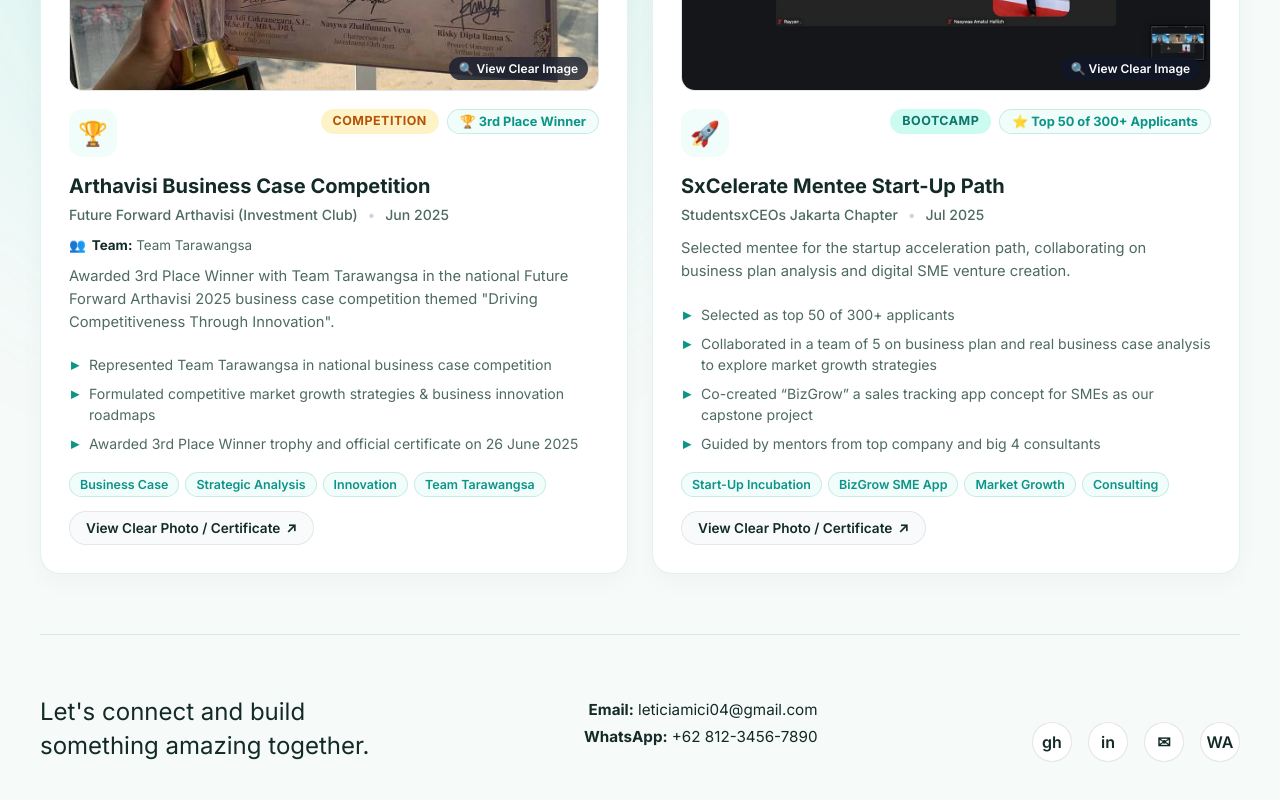
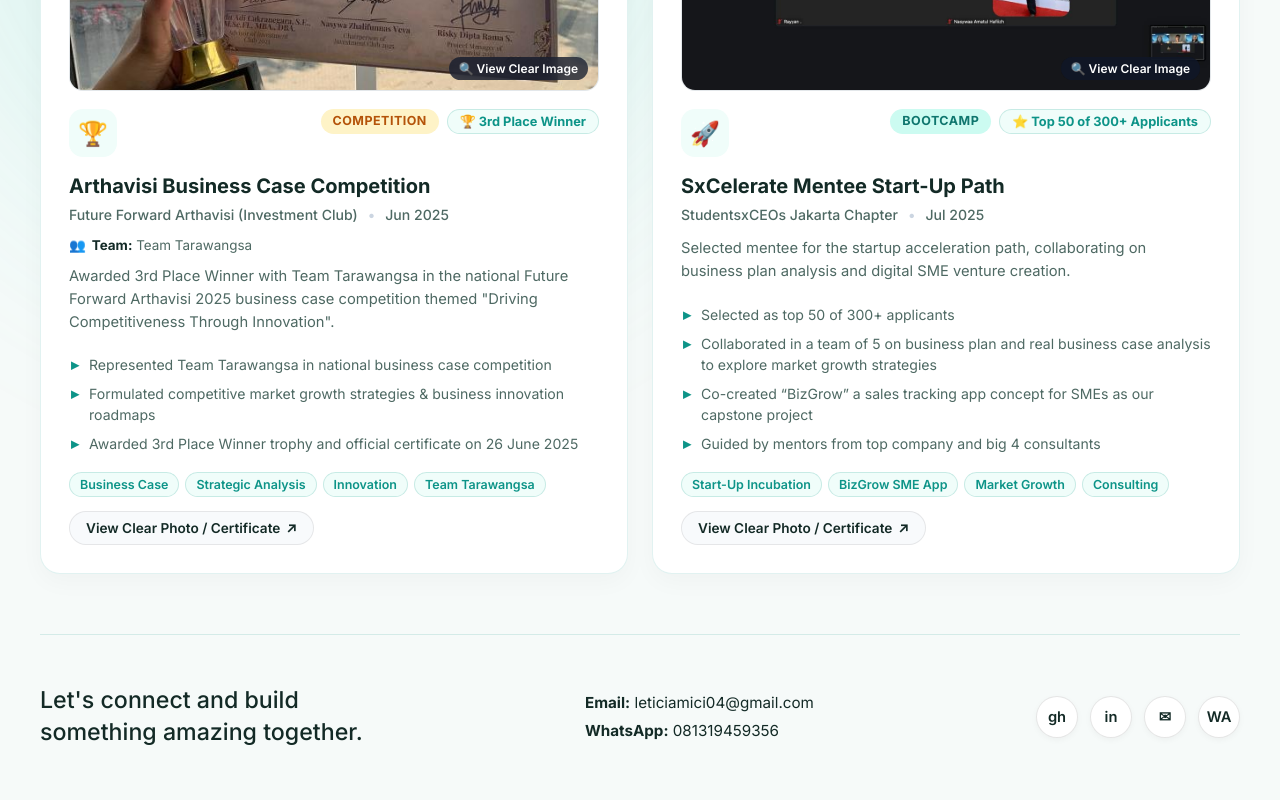
Before and after one commit to ltciamichelle/ITportfolio, a React (Vite) app: page / in a window 1280 px wide. Shown: the part 3083-3883 px from the top of the page. Built offline with nearby package versions, Linux system fonts and the light colour scheme.

Commit message:
Update social links and align footer components vertically

```diff
--- a/src/App.tsx
+++ b/src/App.tsx
@@ -799,14 +799,52 @@
             something amazing together.
           </h2>
           <div className="contact-info">
-            <p><strong>Email:</strong> leticiamici04@gmail.com</p>
-            <p><strong>WhatsApp:</strong> +62 812-3456-7890</p>
+            <p>
+              <strong>Email:</strong>{' '}
+              <a href="mailto:leticiamici04@gmail.com">leticiamici04@gmail.com</a>
+            </p>
+            <p>
+              <strong>WhatsApp:</strong>{' '}
+              <a href="https://wa.me/6281319459356" target="_blank" rel="noreferrer">
+                081319459356
+              </a>
+            </p>
           </div>
           <div className="social-links">
-            <a href="https://github.com/ltciamichelle" target="_blank" rel="noreferrer" title="GitHub">gh</a>
-            <a href="https://linkedin.com" target="_blank" rel="noreferrer" title="LinkedIn">in</a>
-            <a href="mailto:leticiamici04@gmail.com" title="Email">✉</a>
-            <a href="https://wa.me/6281234567890" target="_blank" rel="noreferrer" title="WhatsApp">WA</a>
+            <a
+              href="https://github.com/ltciamichelle"
+              target="_blank"
+              rel="noreferrer"
+              title="GitHub"
+              aria-label="GitHub"
+            >
+              gh
+            </a>
+            <a
+              href="https://www.linkedin.com/in/leticia-michelle-purba-516628215"
+              target="_blank"
+              rel="noreferrer"
+              title="LinkedIn"
+              aria-label="LinkedIn"
+            >
+              in
+            </a>
+            <a
+              href="mailto:leticiamici04@gmail.com"
+              title="Email"
+              aria-label="Email"
+            >
+              ✉
+            </a>
+            <a
+              href="https://wa.me/6281319459356"
+              target="_blank"
+              rel="noreferrer"
+              title="WhatsApp"
+              aria-label="WhatsApp"
+            >
+              WA
+            </a>
           </div>
         </footer>
       </div>
--- a/src/index.css
+++ b/src/index.css
@@ -1676,37 +1676,55 @@
 .footer {
   display: flex;
   justify-content: space-between;
-  align-items: flex-end;
-  padding: 60px 0 40px;
+  align-items: center;
+  padding: 50px 0 40px;
   border-top: 1px solid var(--border-light);
+  gap: 32px;
 }
 
 .footer h2 {
-  font-size: 1.5rem;
-  font-weight: 400;
+  font-size: 1.45rem;
+  font-weight: 500;
+  line-height: 1.35;
+  margin: 0;
+  color: var(--text-main);
+}
+
+.contact-info {
+  display: flex;
+  flex-direction: column;
+  justify-content: center;
+  gap: 6px;
+  font-size: 0.95rem;
+  color: var(--text-main);
+  margin: 0;
+}
+
+.contact-info p {
+  margin: 0;
   line-height: 1.4;
 }
 
-.contact-info {
-  text-align: right;
-  font-size: 0.95rem;
-  color: var(--text-main);
-  margin-bottom: 8px;
-}
-
-.contact-info p {
-  margin-bottom: 8px;
+.contact-info a {
+  color: var(--text-main);
+  text-decoration: none;
+  transition: color 0.2s;
+}
+
+.contact-info a:hover {
+  color: var(--accent);
 }
 
 .social-links {
   display: flex;
-  gap: 16px;
-  justify-content: flex-end;
+  align-items: center;
+  gap: 12px;
+  margin: 0;
 }
 
 .social-links a {
-  width: 40px;
-  height: 40px;
+  width: 42px;
+  height: 42px;
   border-radius: 50%;
   border: 1px solid rgba(0, 0, 0, 0.1);
   display: flex;
@@ -1714,14 +1732,19 @@
   justify-content: center;
   text-decoration: none;
   color: var(--text-main);
-  transition: all 0.2s;
+  transition: all 0.2s cubic-bezier(0.16, 1, 0.3, 1);
   background: white;
   font-weight: 600;
+  font-size: 0.92rem;
+  box-shadow: 0 2px 6px rgba(0, 0, 0, 0.04);
 }
 
 .social-links a:hover {
-  background: var(--text-main);
+  background: var(--accent);
   color: white;
+  border-color: var(--accent);
+  transform: translateY(-2px);
+  box-shadow: 0 4px 12px rgba(13, 148, 136, 0.25);
 }
 
 /* Comprehensive Responsive Design System */
```
